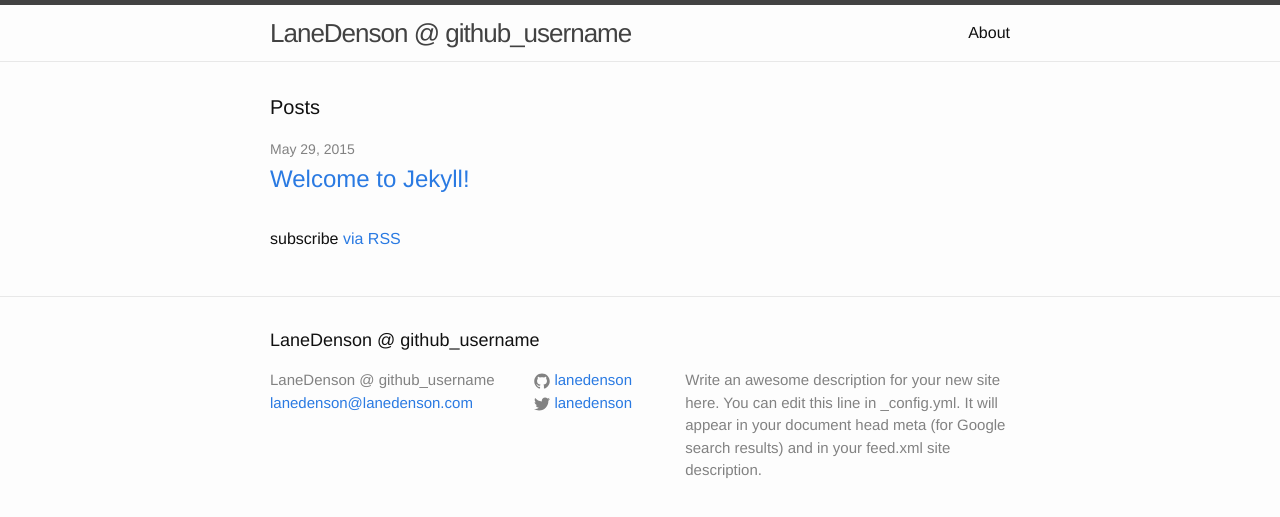
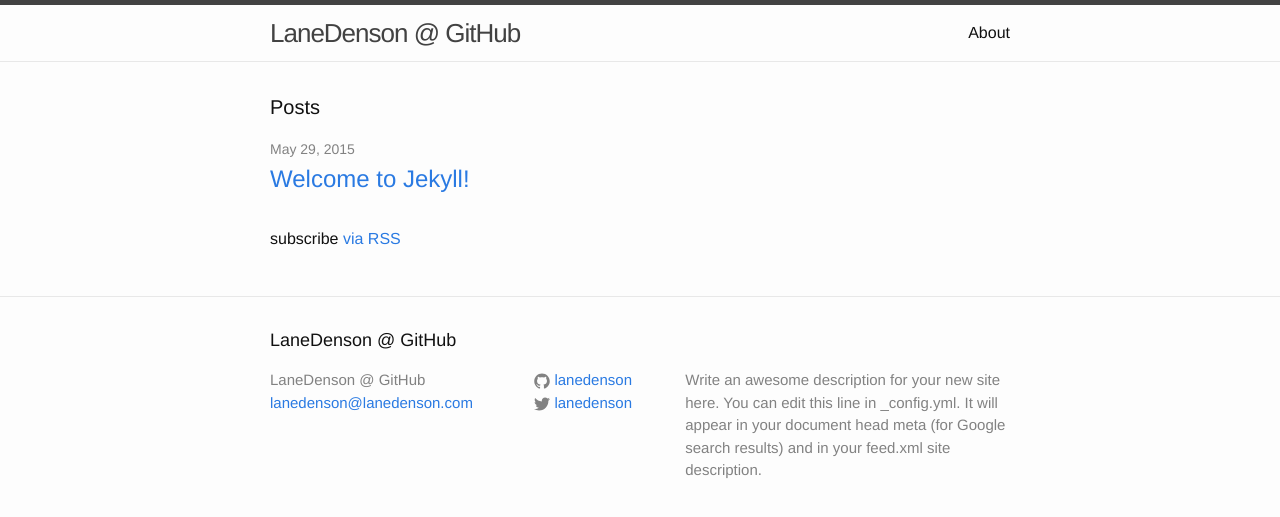
Before and after one commit to lanedenson/staging.lanedenson.github.io, a Jekyll site: the page built from index.html, in a window 1280 px wide. Shown: the top 517 px of the page. Built offline with Jekyll 4.4.1, drawn with Linux system fonts in a browser that asks for light colours.

Commit message:
Update _config.yml

```diff
--- a/_config.yml
+++ b/_config.yml
@@ -1,5 +1,5 @@
 # Site settings
-title: LaneDenson @ github_username
+title: LaneDenson @ GitHub
 email: lanedenson@lanedenson.com
 description: > # this means to ignore newlines until "baseurl:"
   Write an awesome description for your new site here. You can edit this
```
